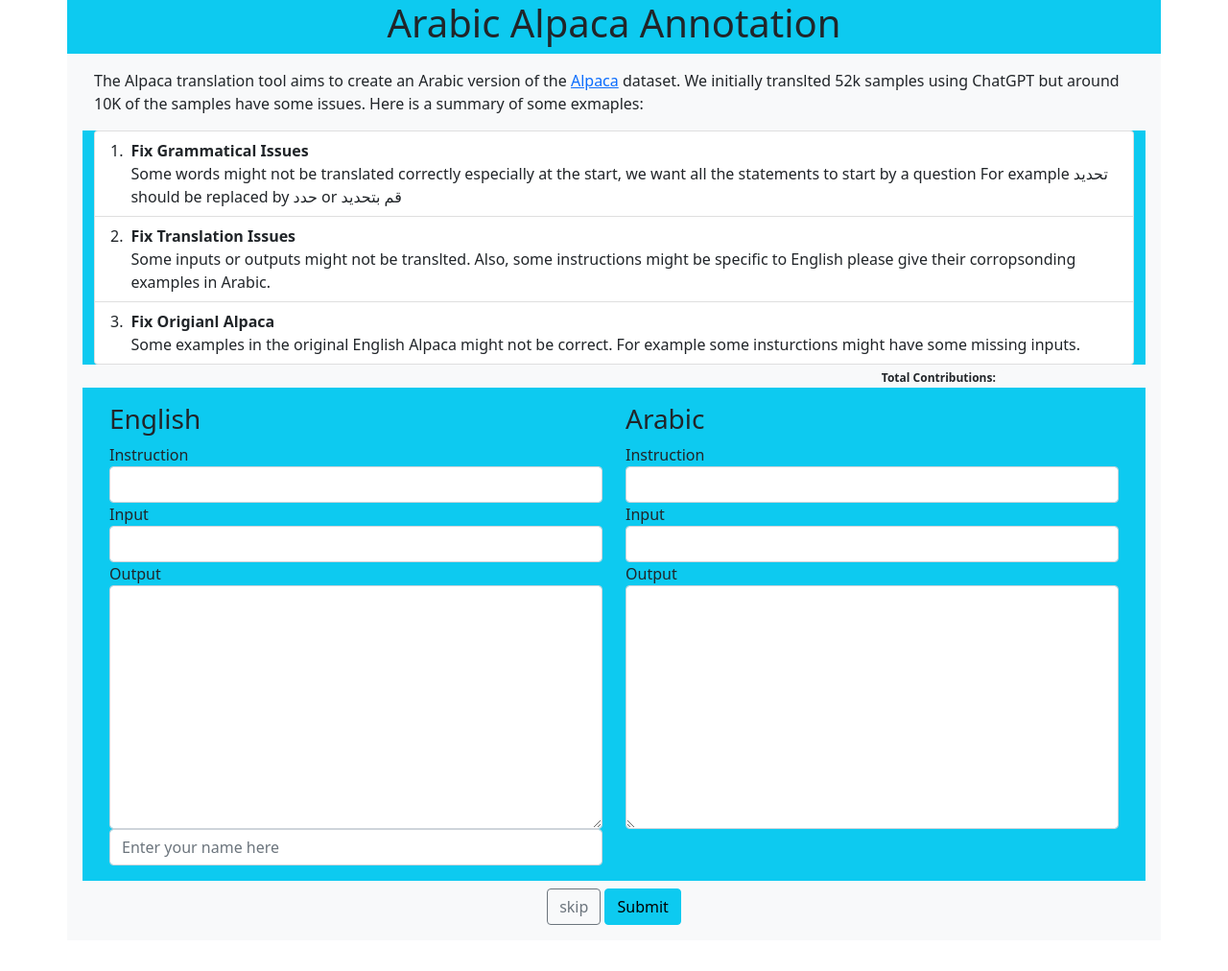
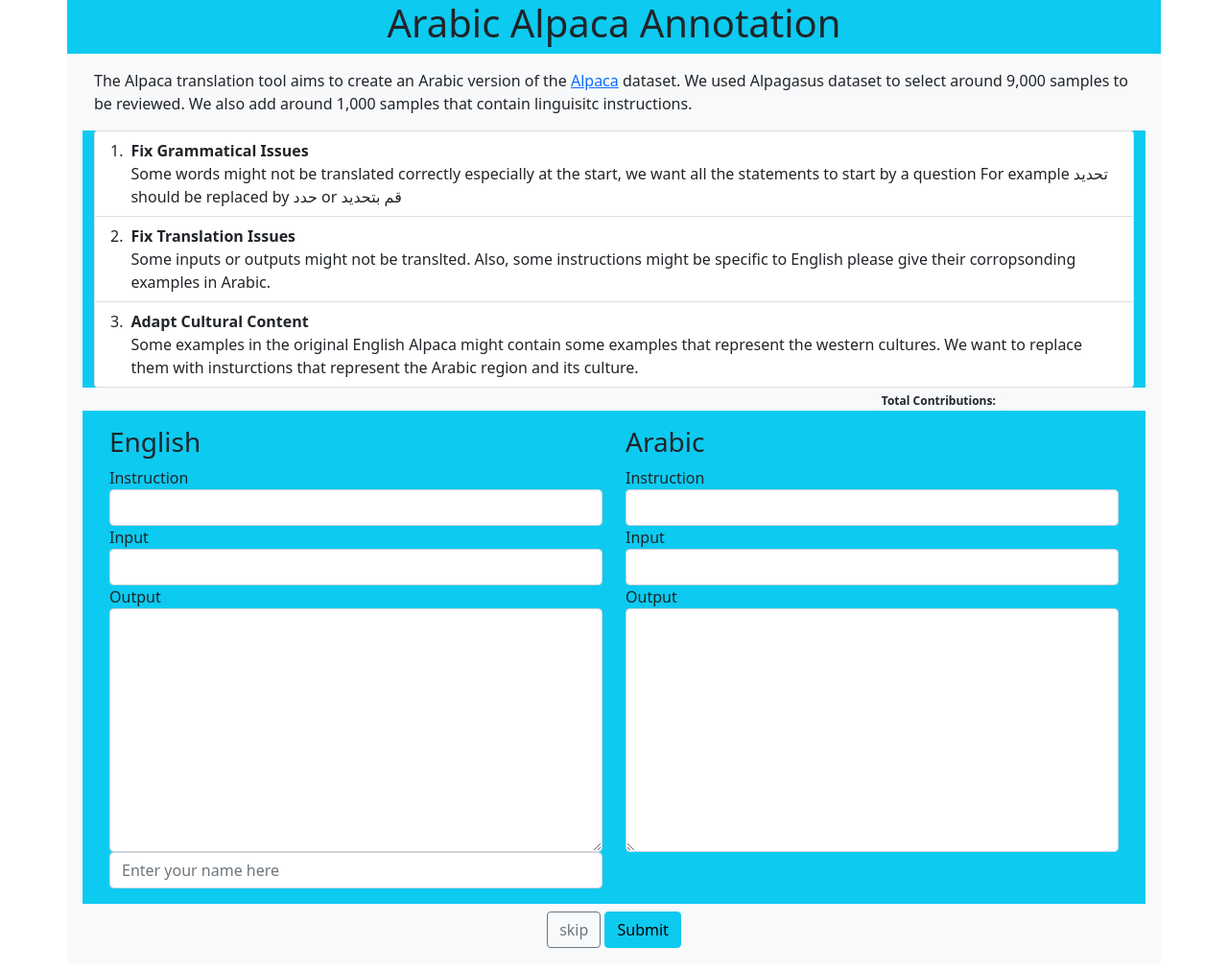
Before and after one commit to ARBML/CIDAR, a Flask app: page / in a window 1280 px wide. Shown: the whole page at 96% size. Before the commit the page ends 964 px from the top, so only its background shows below. Run offline with Flask 3, Linux system fonts and the light colour scheme; data that the repository does not hold is empty; parts of the project's set-up code (start-up, migrations or seed data) failed here and were passed over; some libraries are stand-ins or nearby versions.

Commit message:
upgrade to v3 where we add ~10k from irab

```diff
--- a/app.py
+++ b/app.py
@@ -64,7 +64,7 @@ def get_finished_indices():
         return set()
 
 def load_data():
-    alpaca_arabic = load_dataset('arbml/alpagasus_cleaned_ar')
+    alpaca_arabic = load_dataset('arbml/alpagasus_cleaned_concatenated_ar')
     # new_column = list(range(len(alpaca_arabic['train'])))
     # alpaca_arabic['train'] = alpaca_arabic['train'].add_column("index", new_column)
 
@@ -186,13 +186,13 @@ def push_hub():
 
     if len(data):
         dataset = load_dataset("json", data_files="static/data/dataset.json",  download_mode = "force_redownload")
-        dataset.push_to_hub('arbml/alpagasus_cleaned_ar_reviewed_v2')
+        dataset.push_to_hub('arbml/alpagasus_cleaned_ar_reviewed_v3')
 
 def init_dataset():
     os.makedirs('static/data', exist_ok=True)
     try:
         print('loading previous dataset')
-        dataset = load_dataset('arbml/alpagasus_cleaned_ar_reviewed_v2', download_mode = "force_redownload", verification_mode='no_checks')
+        dataset = load_dataset('arbml/alpagasus_cleaned_ar_reviewed_v3', download_mode = "force_redownload", verification_mode='no_checks')
         data = [elm for elm in dataset['train']]
     except:
         data = []
--- a/templates/body.html
+++ b/templates/body.html
@@ -1,9 +1,9 @@
 <div class="row p-3 mb-2 bg-light">
     <p>
         The Alpaca translation tool aims to create an Arabic version of the <a
-            href="https://github.com/tatsu-lab/stanford_alpaca">Alpaca</a> dataset. We
-        initially translted 52k samples using ChatGPT but around 10K of the samples have some issues.
-        Here is a summary of some exmaples:
+            href="https://github.com/tatsu-lab/stanford_alpaca">Alpaca</a> dataset. We used Alpagasus dataset to select
+        around 9,000 samples to be
+        reviewed. We also add around 1,000 samples that contain linguisitc instructions.
     </p>
     <div class="col-sm-12 bg-info">
         <ol class="list-group list-group-numbered">
@@ -24,10 +24,10 @@
             </li>
             <li class="list-group-item d-flex justify-content-between align-items-start">
                 <div class="ms-2 me-auto">
-                    <div class="fw-bold">Fix Origianl Alpaca</div>
-                    Some examples in the original English Alpaca might not be correct. For example some
-                    insturctions might have some missing inputs.
-                </div>
+                    <div class="fw-bold">Adapt Cultural Content</div>
+                    Some examples in the original English Alpaca might contain some examples that represent the
+                    western cultures. We want to replace them with insturctions that represent the Arabic region and its
+                    culture.
             </li>
     </div>
     <div class="row">
@@ -55,7 +55,8 @@
                 <label>Output</label>
                 <textarea type="text" class="form-control edittable" id="output_en" name="output_en"
                     rows="10"></textarea>
-                <input type="text" class="form-control input-sm changed" id="Reviewed by" name="Reviewed by" placeholder="Enter your name here" required>
+                <input type="text" class="form-control input-sm changed" id="Reviewed by" name="Reviewed by"
+                    placeholder="Enter your name here" required>
 
             </div>
             <div class="col-sm-6">
```
